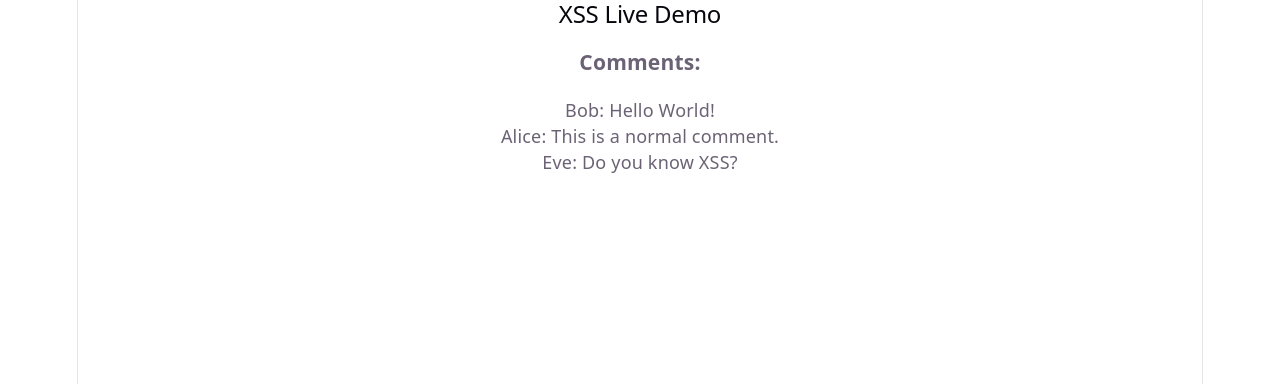
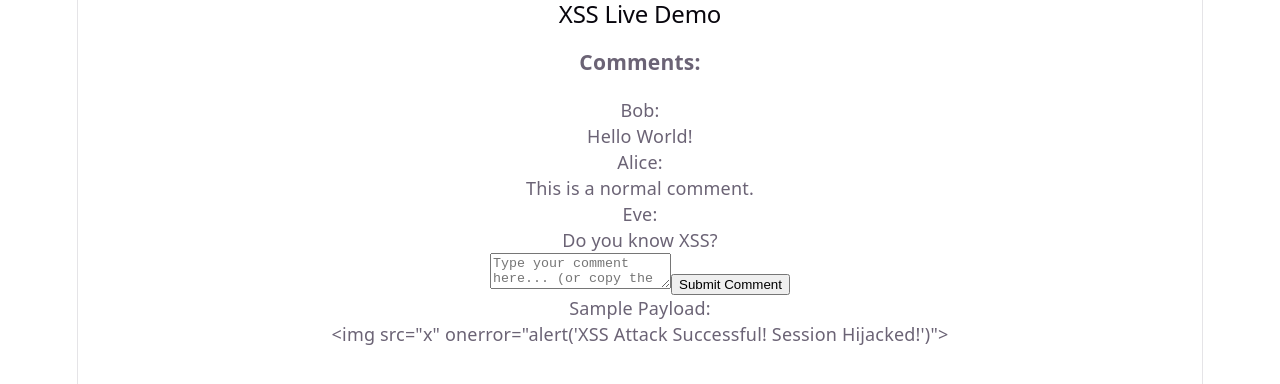
Before and after one commit to youngryou/xss-live-demo, a React (Vite) app: page / in a window 1280 px wide. Shown: the top 384 px of the page. Built offline with nearby package versions, Linux system fonts and the light colour scheme.

Commit message:
feat(XssDemo): add comment input and payload

```diff
--- a/src/components/XssDemo.jsx
+++ b/src/components/XssDemo.jsx
@@ -6,20 +6,57 @@ function XssDemo() {
     { id: 2, name: 'Alice', comment: 'This is a normal comment.' },
     { id: 3, name: 'Eve', comment: 'Do you know XSS?' },
   ])
+  const [input, setInput] = useState('')
+
+  const handleSubmit = (e) => {
+    e.preventDefault()
+
+    const newComment = {
+      id: comments.length + 1,
+      name: 'Anonymous',
+      comment: input,
+    }
+    setComments([...comments, newComment])
+    setInput('')
+  }
 
   return (
     <div>
       <h2>XSS Live Demo</h2>
 
+      {/* Comment List Area */}
       <h3>Comments:</h3>
       <div>
         {comments.map((comment) => (
           <div key={comment.id}>
-            <p>
-              {comment.name}: {comment.comment}
-            </p>
+            <p>{comment.name}:</p>
+            {/* IMPORTANT! DANGEROUS ZONE!
+              Render raw HTML
+              (bypasses React's default XSS protection, using 'dangerouslySetInnerHTML')
+            */}
+            <p dangerouslySetInnerHTML={{ __html: comment.comment }} />
           </div>
         ))}
+      </div>
+
+      {/* Comment Input Area */}
+      <form onSubmit={handleSubmit}>
+        <textarea
+          placeholder="Type your comment here... (or copy the below payload)"
+          value={input}
+          onChange={(e) => setInput(e.target.value)}
+        />
+        <button type="submit">Submit Comment</button>
+      </form>
+
+      {/* Payload / Attack JS Code */}
+      {/* <img src="x" onerror="alert('XSS Attack Successful! Session Hijacked!')"> */}
+      <div>
+        <p>Sample Payload:</p>
+        <p>
+          &lt;img src="x" onerror="alert('XSS Attack Successful! Session
+          Hijacked!')"&gt;
+        </p>
       </div>
     </div>
   )
```
